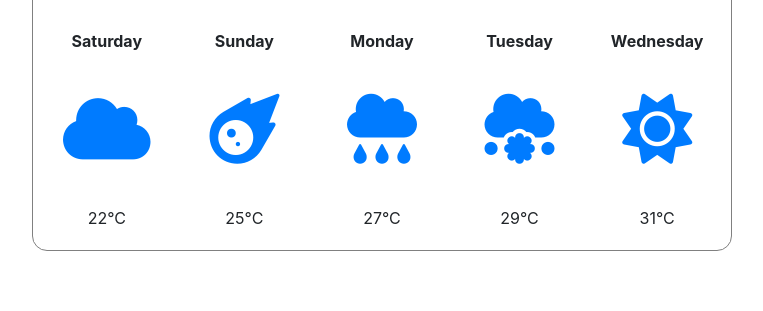
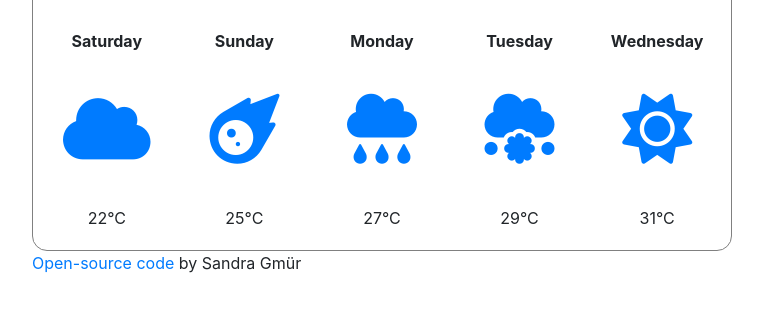
Before and after one commit to sandragmuer/sandras-weather-app, a website built with Parcel: page index.html in a window 1280 px wide. Shown: the part 287-598 px from the top of the page, without its empty margins (53-816 px from the left). Built offline with nearby package versions, Linux system fonts and the light colour scheme.

Commit message:
Added open source link

```diff
--- a/index.html
+++ b/index.html
@@ -108,6 +108,7 @@
         </div>
       </div>
     </div>
+   <a href="https://github.com/sandragmuer/sandras-weather-app" target="_blank">Open-source code</a>  by Sandra Gmür
     <script src="src/script.js">
     </script>
 </body>
```
